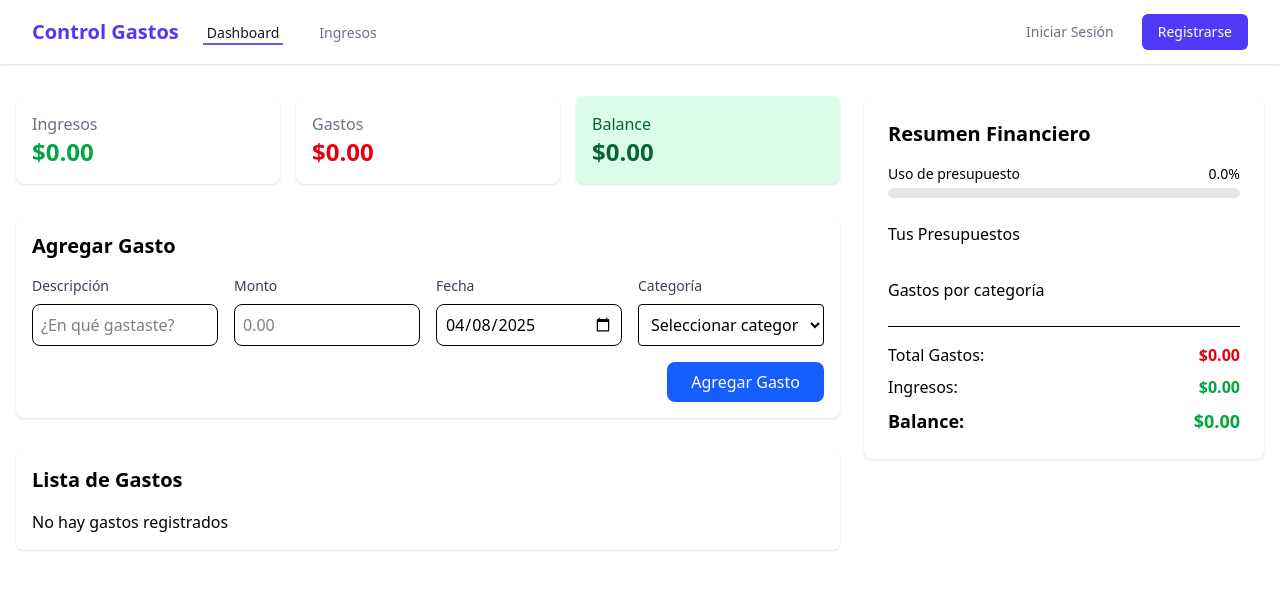
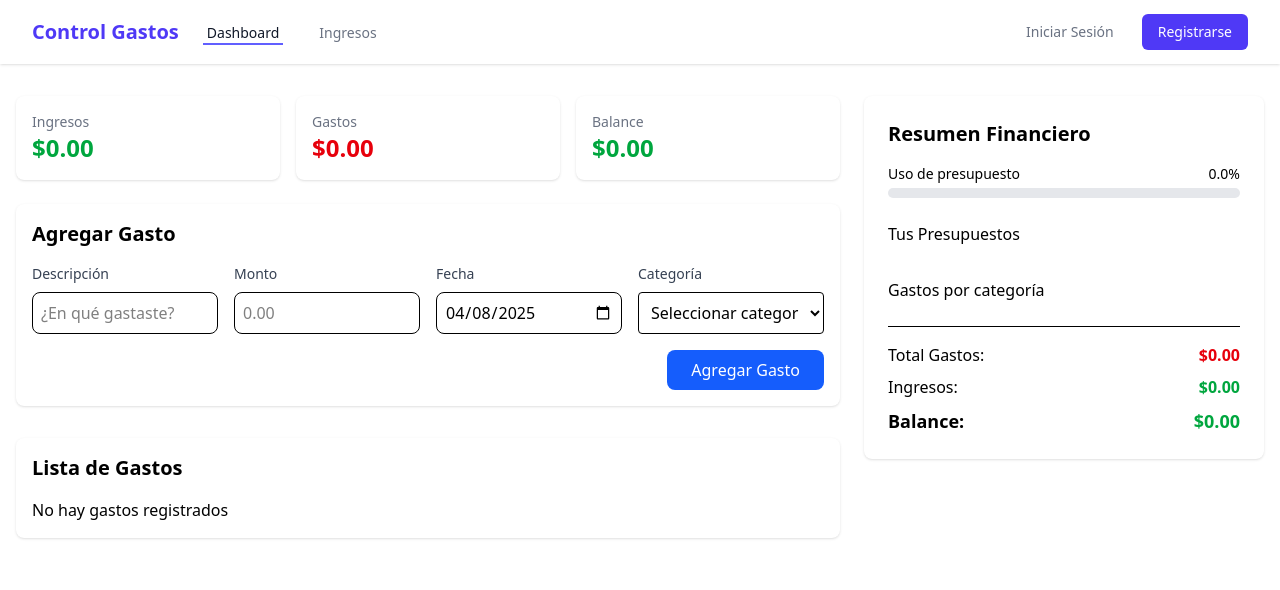
Before and after one commit to FirstC0de/control-gastos, a Next.js app: page / in a window 1280 px wide. Shown: the top 590 px of the page. Built offline with nearby package versions, Linux system fonts and the light colour scheme.

Commit message:
ultimos cambios categorias y dashboard

```diff
--- a/src/app/components/Dashboard.tsx
+++ b/src/app/components/Dashboard.tsx
@@ -1,25 +1,27 @@
-type DashboardProps = {
-    balance: number;
-    monthlyIncome: number;
-    totalExpenses: number;
-  };
+'use client';
 
-  export default function Dashboard({ balance, monthlyIncome, totalExpenses }: DashboardProps) {
+import { useFinance } from '../context/FinanceContext';
+
+export default function Dashboard() {
+  const { getTotalExpenses, getTotalIncome, getBalance } = useFinance();
+
   return (
-      <div className="grid grid-cols-1 md:grid-cols-3 gap-4 mb-8">
+    <div className="grid grid-cols-1 md:grid-cols-3 gap-4 mb-6">
       <div className="bg-white p-4 rounded-lg shadow">
-          <h3 className="font-medium text-gray-500">Ingresos</h3>
-          <p className="text-2xl font-bold text-green-600">${monthlyIncome.toFixed(2)}</p>
+        <h3 className="text-gray-500 text-sm font-medium">Ingresos</h3>
+        <p className="text-2xl font-bold text-green-600">${getTotalIncome().toFixed(2)}</p>
       </div>
       <div className="bg-white p-4 rounded-lg shadow">
-          <h3 className="font-medium text-gray-500">Gastos</h3>
-          <p className="text-2xl font-bold text-red-600">${totalExpenses.toFixed(2)}</p>
+        <h3 className="text-gray-500 text-sm font-medium">Gastos</h3>
+        <p className="text-2xl font-bold text-red-600">${getTotalExpenses().toFixed(2)}</p>
       </div>
-        <div className={`p-4 rounded-lg shadow ${
-          balance >= 0 ? 'bg-green-100 text-green-800' : 'bg-red-100 text-red-800'
+      <div className="bg-white p-4 rounded-lg shadow">
+        <h3 className="text-gray-500 text-sm font-medium">Balance</h3>
+        <p className={`text-2xl font-bold ${
+          getBalance() >= 0 ? 'text-green-600' : 'text-red-600'
         }`}>
-          <h3 className="font-medium">Balance</h3>
-          <p className="text-2xl font-bold">${balance.toFixed(2)}</p>
+          ${getBalance().toFixed(2)}
+        </p>
       </div>
     </div>
   );
--- a/src/app/context/FinanceContext.tsx
+++ b/src/app/context/FinanceContext.tsx
@@ -114,7 +114,9 @@ export function FinanceProvider({ children }: { children: React.ReactNode }) {
   };
 
   const deleteIncome = (id: string) => {
-    setIncomes(prev => prev.filter(inc => inc.id !== id));
+    setIncomes(prev => prev.filter(income => income.id !== id));
+    // Asegúrate de que esto actualiza el localStorage también
+    saveIncomes(incomes.filter(income => income.id !== id));
   };
 
   // Métodos para Presupuestos
--- a/src/app/ingresos/page.tsx
+++ b/src/app/ingresos/page.tsx
@@ -15,7 +15,6 @@ export default function FinancePage() {
     addBudget,
     expenses,
     categories,
-    getCategoriesByType
   } = useFinance();
 
   const router = useRouter();
@@ -97,6 +96,14 @@ export default function FinancePage() {
       period: 'monthly'
     });
   };
+  // En tu FinancePage.tsx
+  const handleDeleteIncome = (id: string) => {
+    deleteIncome(id);
+    // Fuerza una actualización del estado
+    setNewIncome({ ...newIncome }); // Esto provoca un re-render
+  };
+
+
 
   return (
     <div className="max-w-4xl mx-auto bg-white p-6 rounded-xl shadow-lg">
@@ -223,8 +230,9 @@ export default function FinancePage() {
                         <td className="px-6 py-4 whitespace-nowrap text-sm text-gray-900">${income.amount.toFixed(2)}</td>
                         <td className="px-6 py-4 whitespace-nowrap text-sm text-gray-500">{income.date}</td>
                         <td className="px-6 py-4 whitespace-nowrap text-sm text-gray-500">
+
                           <button
-                            onClick={() => deleteIncome(income.id)}
+                            onClick={() => handleDeleteIncome(income.id)}
                             className="text-red-600 hover:text-red-900 mr-3"
                           >
                             Eliminar
--- a/src/app/page.tsx
+++ b/src/app/page.tsx
@@ -9,22 +9,15 @@ import { useFinance } from './context/FinanceContext';
 export default function HomePage() {
   const {
     expenses,
-    monthlyIncome,
     addExpense,
     updateExpense,
     deleteExpense // Cambiado de handleDelete a deleteExpense
   } = useFinance();
 
-  const totalExpenses = expenses.reduce((sum, exp) => sum + exp.amount, 0);
-  const balance = monthlyIncome - totalExpenses;
-
   return (
     <div className="grid grid-cols-1 lg:grid-cols-3 gap-6">
       <div className="lg:col-span-2">
         <Dashboard
-          balance={balance}
-          monthlyIncome={monthlyIncome}
-          totalExpenses={totalExpenses}
         />
 
         <ExpenseForm onSubmit={addExpense} />
```
Also changed, not shown: 1 other file (tests, documents, lock files or other folders). Lines whose indentation alone changed are shown as unchanged.
